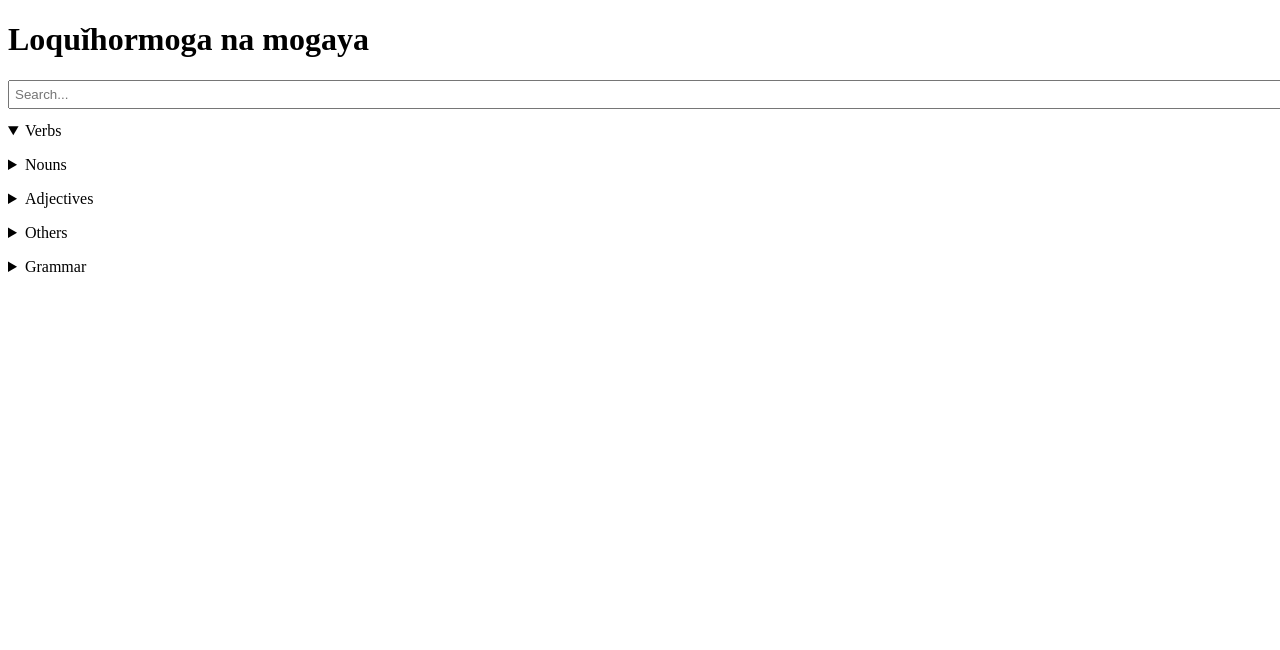
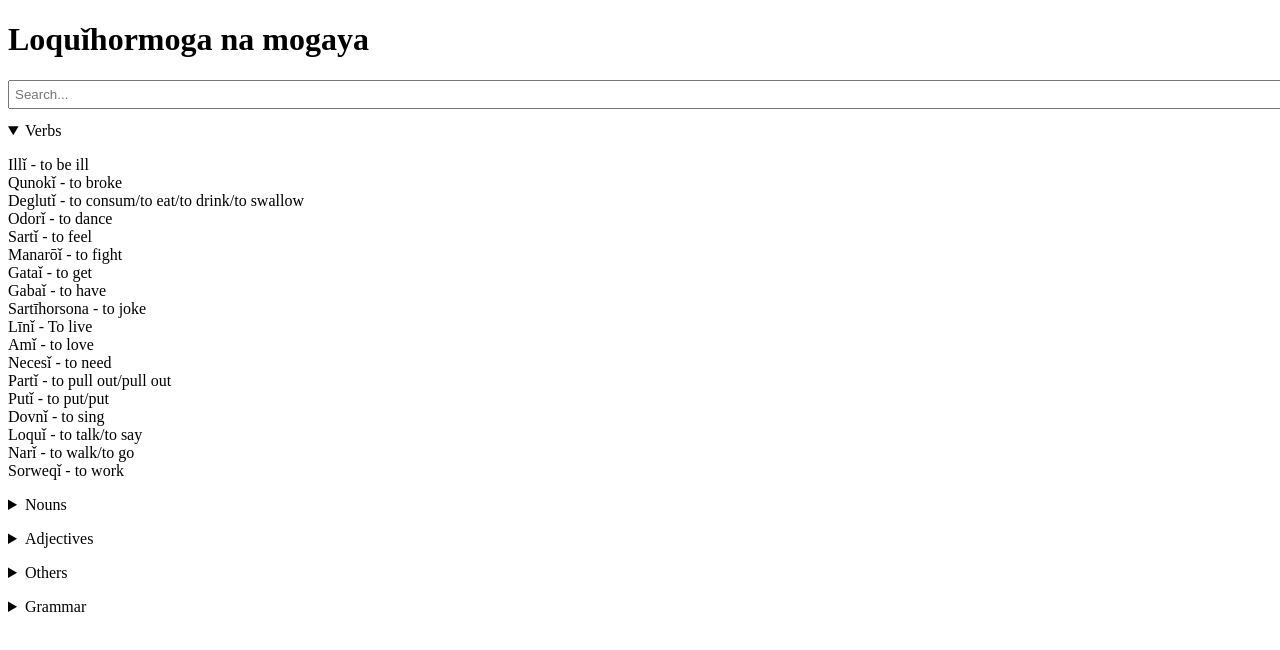
Before and after one commit to zurek4320/Loquihormoga-na-mogaya, a plain HTML site: page dictionary.html in a window 1280 px wide. Drawn offline with Linux system fonts and the light colour scheme; no server answers.

Commit message:
dictionary.html

```diff
--- a/dictionary.html
+++ b/dictionary.html
@@ -37,10 +37,10 @@
 
   <script>
     const files = {
-      verbs: 'vocab/verbs.txt',
-      nouns: 'vocab/nouns.txt',
-      adjectives: 'vocab/adjectives.txt',
-      others: 'vocab/others.txt'
+      verbs: 'verbs.txt',
+      nouns: 'nouns.txt',
+      adjectives: 'adjectives.txt',
+      others: 'others.txt'
     };
 
     async function loadAndDisplay(category, file) {
@@ -78,7 +78,7 @@
 
     // Load and display grammar text
     async function loadGrammar() {
-      const res = await fetch('vocab/grammar.txt');
+      const res = await fetch('grammar.txt');
       const text = await res.text();
       document.getElementById('grammar').textContent = text;
     }
```
